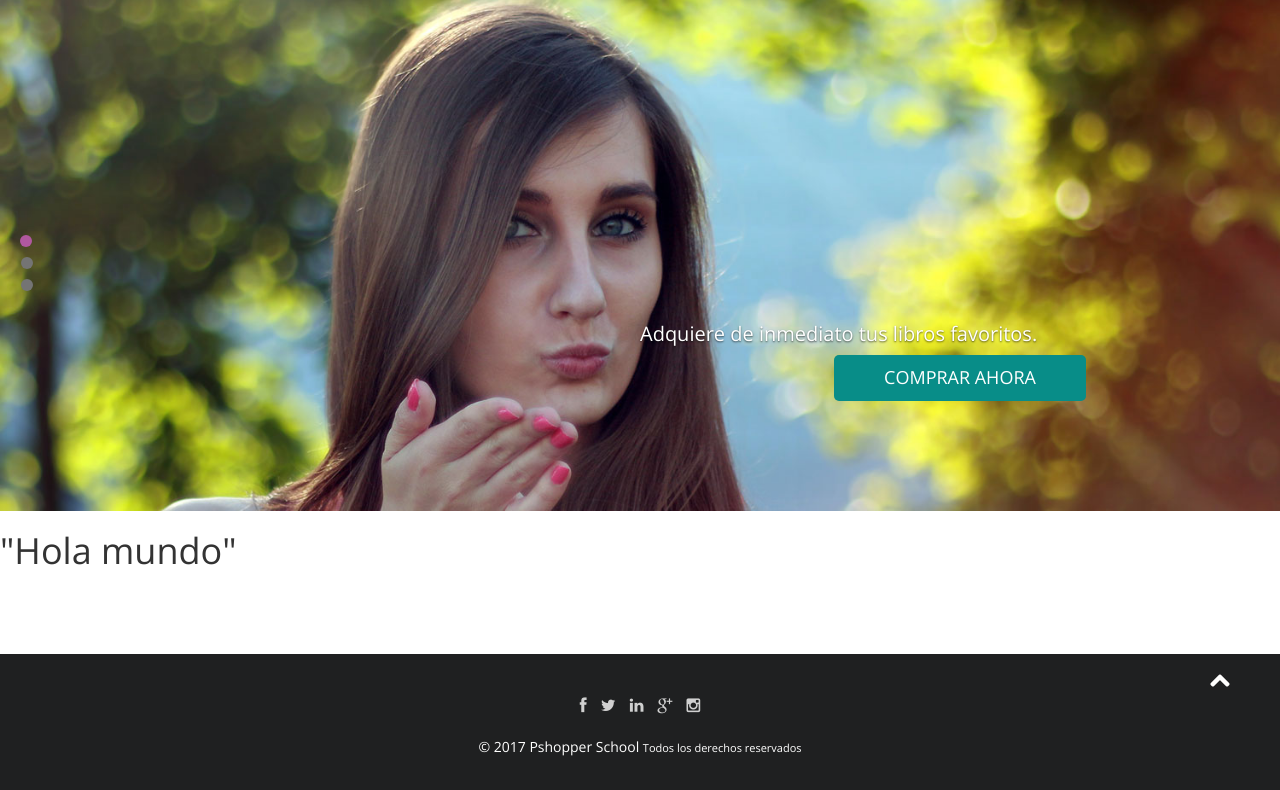
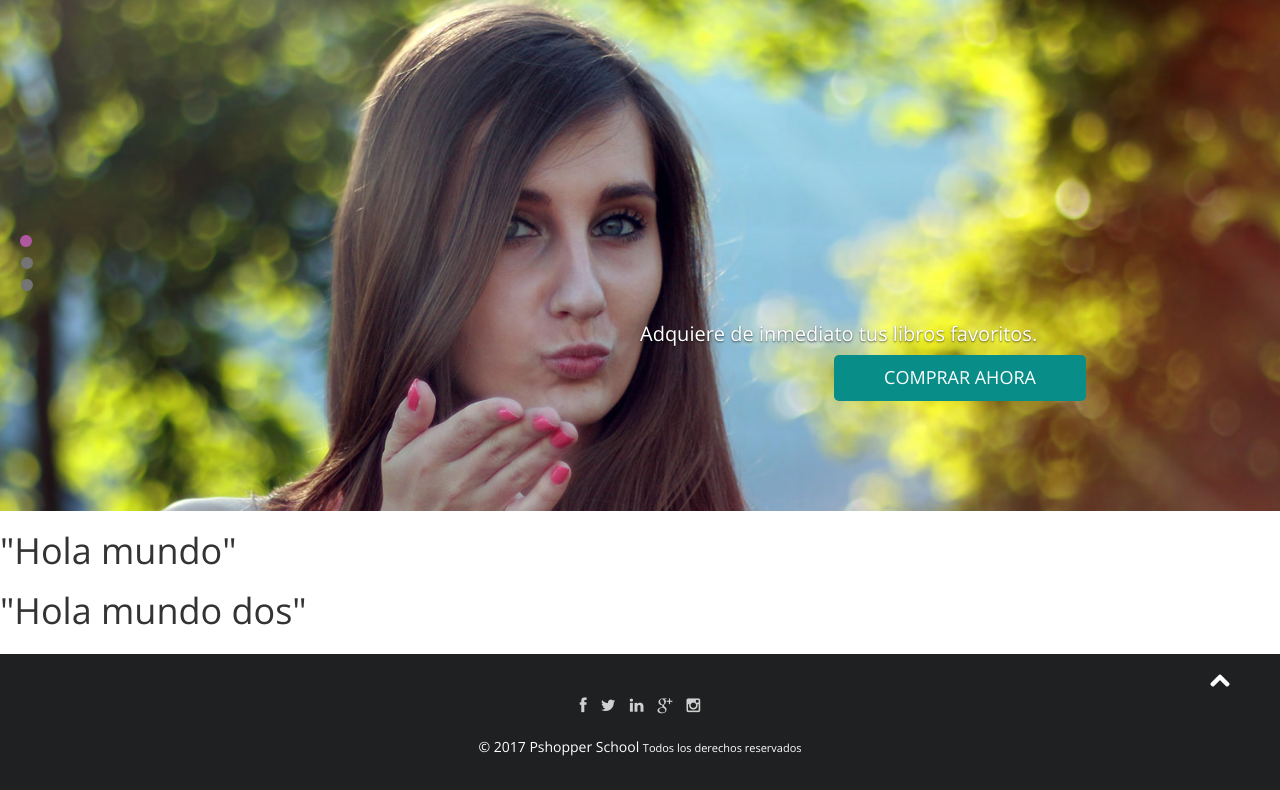
Before and after one commit to FrostedInf/book-store, a Flask app: page / in a window 1280 px wide. Shown: the part 81-871 px from the top of the page. Run offline with Flask 2, Linux system fonts and the light colour scheme; some libraries are stand-ins or nearby versions.

Commit message:
add  - hola mundo dos prueba

```diff
--- a/templates/index.html
+++ b/templates/index.html
@@ -3,4 +3,5 @@
 
 {% block content %}
 <h1> "Hola mundo"</h1>
+<h1> "Hola mundo dos"</h1>
 {% endblock %}
```
